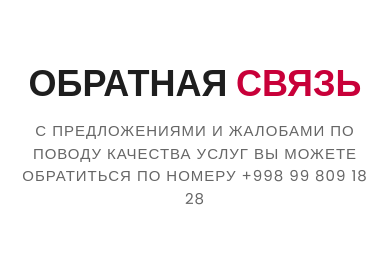
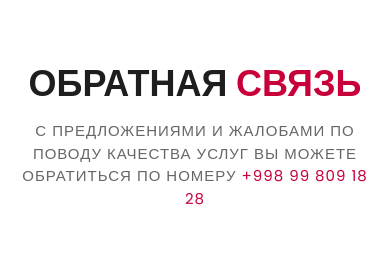
Before and after one commit to Omonjon-077/bvTashkent, a plain HTML site: page index.html in a window 390 px wide. Shown: the part 11000-11260 px from the top of the page. Drawn offline with nearby package versions, Linux system fonts and the light colour scheme.

Commit message:
phone number modified

```diff
--- a/index.html
+++ b/index.html
@@ -935,7 +935,8 @@
             <div class="col-md-12">
                 <div class="section-heading">
                     <h2>ОБРАТНАЯ <em>СВЯЗЬ</em></h2>
-                    <span>С предложениями и жалобами по поводу качества услуг Вы можете обратиться по номеру +998 99 809 18 28</span>
+                    <span>С предложениями и жалобами по поводу качества услуг Вы можете обратиться по номеру <a
+                            href="tel:+998998091828" class="text-secondary">+998 99 809 18 28</a></span>
                 </div>
             </div>
             <div class="col-md-12">
```
